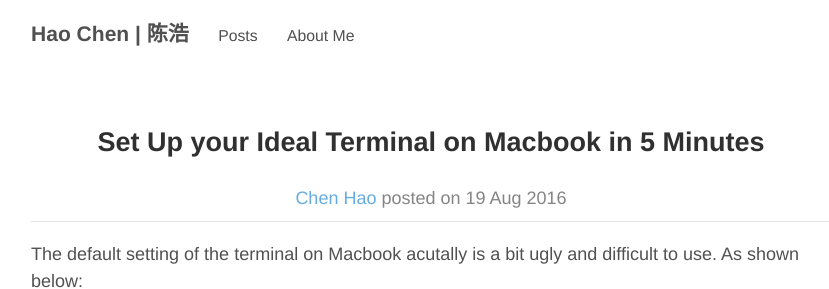
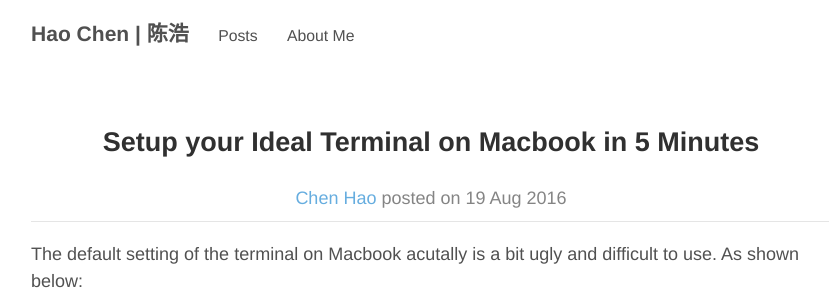
Before and after one commit to haoeric/haoeric.github.io, a Jekyll site: the page built from _posts/Skills/2016-08-19-My-Coding-Theme.md, in a window 1280 px wide and 900 px high, cut to the strip 0-289 px from the top of the window. Shown: the whole strip, without its empty margins (209-1038 px from the left). Built offline with Jekyll 4.4.1, drawn with Linux system fonts in a browser that asks for light colours; comment, search, counter and statistics services are not loaded.

Commit message:
correct type setup

```diff
--- a/_posts/Skills/2016-08-19-My-Coding-Theme.md
+++ b/_posts/Skills/2016-08-19-My-Coding-Theme.md
@@ -1,6 +1,6 @@
 ---
 layout: post
-title: Set Up your Ideal Terminal on Macbook in 5 Minutes
+title: Setup your Ideal Terminal on Macbook in 5 Minutes
 comments: true
 categories: [Skills]
 tags: [terminal, bash, bash-it, macbook, shell, theme]
```
